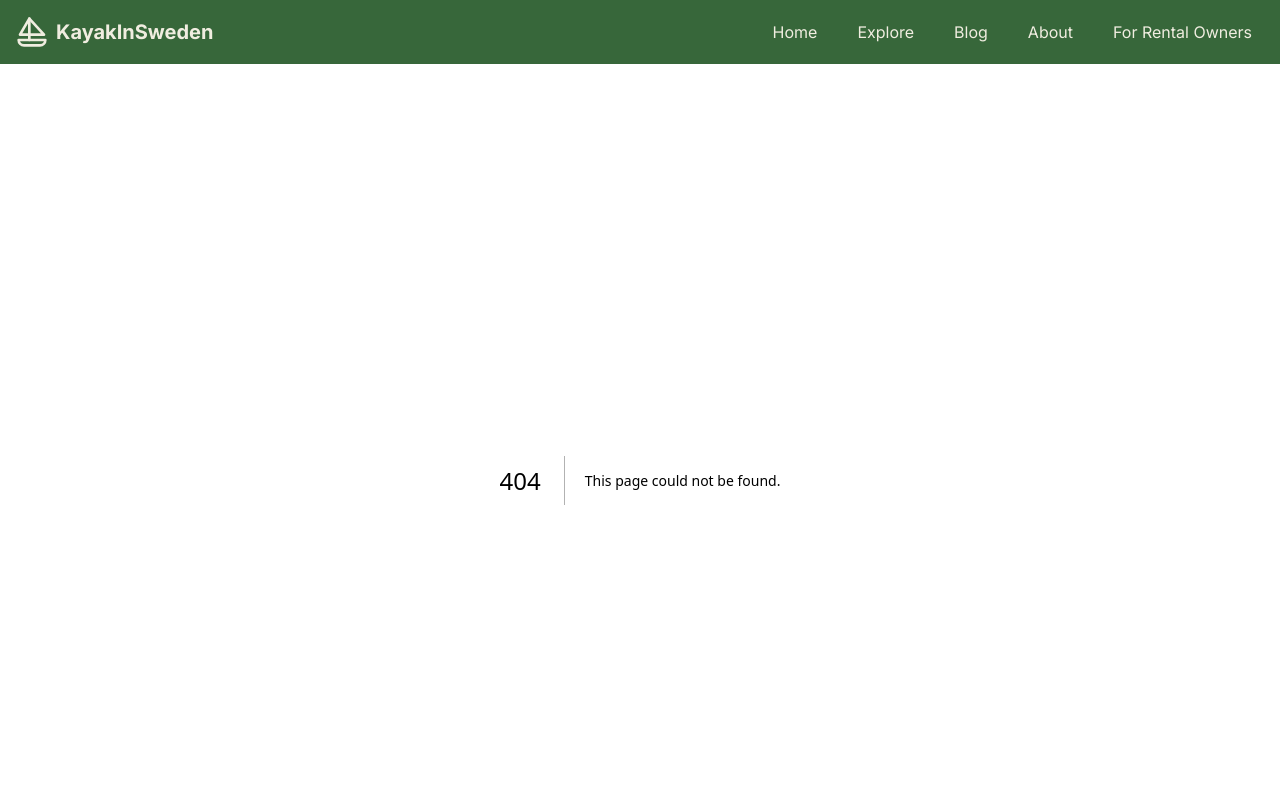
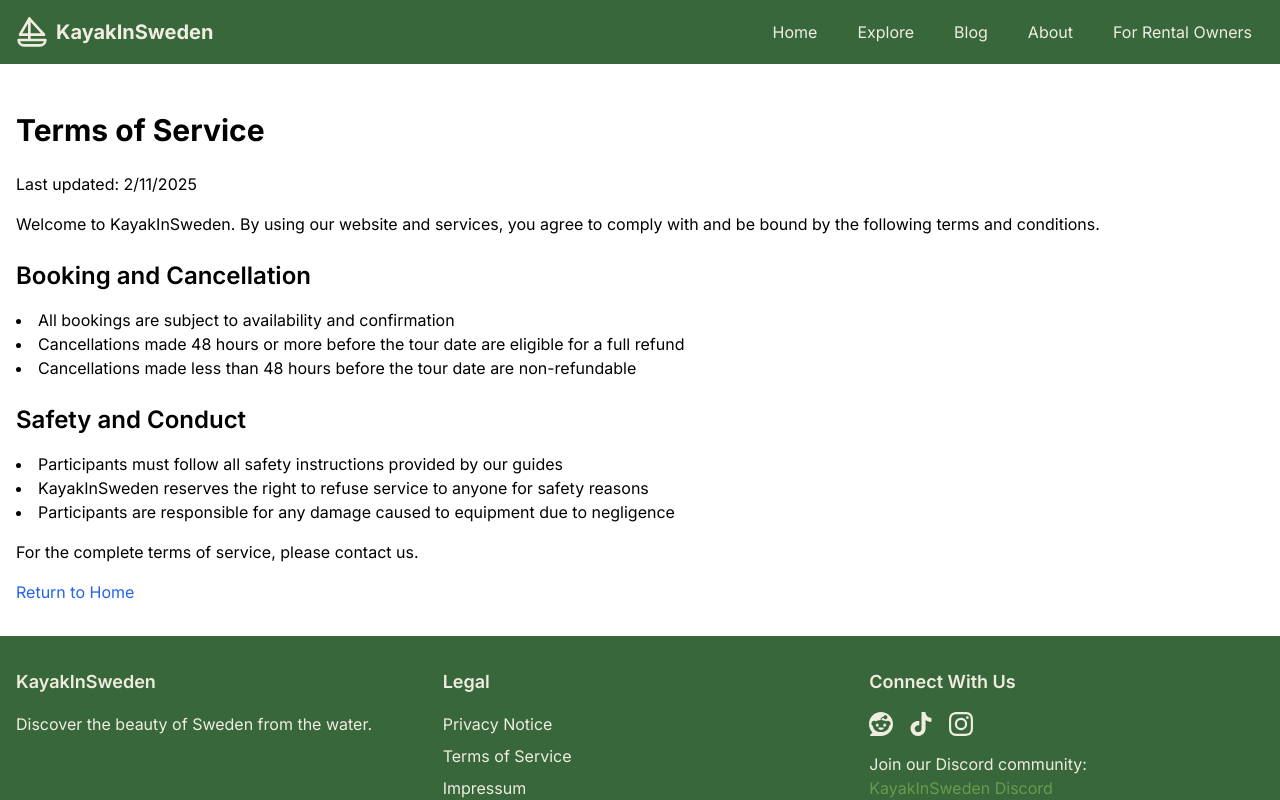
Before and after one commit to HannesEnsbacher/paddleelk, a Next.js app: page /terms in a window 1280 px wide. Before the commit this address had no page. Shown: the top 800 px of the page. Built offline with nearby package versions, Linux system fonts and the light colour scheme.

Commit message:
Created first drafts of contact, impressum, terms and privacy

```diff
--- /dev/null
+++ b/app/(legal)/contact/page.tsx
@@ -0,0 +1,29 @@
+import Link from "next/link"
+
+export default function About() {
+    return (
+        <div className="container mx-auto px-4 py-8">
+            <h1 className="text-3xl font-bold mb-6">Contact Us</h1>
+            <p className="mb-4">
+                We'd love to hear from you! If you have any questions about our kayak tours or need assistance with a booking,
+                please don't hesitate to get in touch.
+            </p>
+            <div className="mb-6">
+                <h2 className="text-2xl font-semibold mb-2">Contact Information</h2>
+                <p className="mb-1">Email: info@kayakinsweden.com</p>
+                <p className="mb-1">Address: Kayakvägen 123, 123 45 Stockholm, Sweden</p>
+            </div>
+            <div className="mb-6">
+                <h2 className="text-2xl font-semibold mb-2">Business Hours</h2>
+                <p className="mb-1">Monday - Friday: 9:00 AM - 5:00 PM</p>
+                <p className="mb-1">Saturday - Sunday: 10:00 AM - 4:00 PM</p>
+            </div>
+            <p className="mb-4">
+                For urgent matters outside of business hours, please email us, and we'll get back to you as soon as possible.
+            </p>
+            <Link href="/" className="text-blue-600 hover:underline">
+                Return to Home
+            </Link>
+        </div>
+    )
+}
--- /dev/null
+++ b/app/(legal)/impressum/page.tsx
@@ -0,0 +1,26 @@
+import Link from "next/link"
+
+export default function Impressum() {
+    return (
+        <div className="container mx-auto px-4 py-8">
+            <h1 className="text-3xl font-bold mb-6">Impressum</h1>
+            <h2 className="text-2xl font-semibold mt-6 mb-4">Company Information</h2>
+            <p className="mb-2">KayakInSweden AB</p>
+            <p className="mb-2">Kayakvägen 123</p>
+            <p className="mb-2">123 45 Stockholm</p>
+            <p className="mb-2">Sweden</p>
+            <h2 className="text-2xl font-semibold mt-6 mb-4">Contact</h2>
+            <p className="mb-2">Phone: +46 123 456 789</p>
+            <p className="mb-2">Email: info@kayakinsweden.com</p>
+            <h2 className="text-2xl font-semibold mt-6 mb-4">Legal Information</h2>
+            <p className="mb-2">Registered in Sweden</p>
+            <p className="mb-2">Company Registration Number: 123456-7890</p>
+            <p className="mb-2">VAT ID: SE123456789001</p>
+            <h2 className="text-2xl font-semibold mt-6 mb-4">Responsible for Content</h2>
+            <p className="mb-2">Sven Svensson, CEO</p>
+            <Link href="/" className="text-blue-600 hover:underline">
+                Return to Home
+            </Link>
+        </div>
+    )
+}
--- /dev/null
+++ b/app/(legal)/privacy/page.tsx
@@ -0,0 +1,31 @@
+import Link from "next/link"
+
+export default function PrivacyPolicy() {
+    return (
+        <div className="container mx-auto px-4 py-8">
+            <h1 className="text-3xl font-bold mb-6">Privacy Policy</h1>
+            <p className="mb-4">Last updated: {new Date().toLocaleDateString()}</p>
+            <p className="mb-4">
+                At KayakInSweden, we are committed to protecting your privacy and ensuring the security of your personal
+                information. This Privacy Policy outlines how we collect, use, and safeguard your data when you use our website
+                and services.
+            </p>
+            <h2 className="text-2xl font-semibold mt-6 mb-4">Information We Collect</h2>
+            <ul className="list-disc list-inside mb-4">
+                <li>Personal information (name, email address, phone number)</li>
+                <li>Booking details (dates, kayak preferences, group size)</li>
+                <li>Payment information (processed securely through our payment provider)</li>
+            </ul>
+            <h2 className="text-2xl font-semibold mt-6 mb-4">How We Use Your Information</h2>
+            <ul className="list-disc list-inside mb-4">
+                <li>To process and manage your kayak tour bookings</li>
+                <li>To communicate with you about your reservations and provide customer support</li>
+                <li>To send you promotional offers and newsletters (with your consent)</li>
+            </ul>
+            <p className="mb-4">For more detailed information about our privacy practices, please contact us.</p>
+            <Link href="/" className="text-blue-600 hover:underline">
+                Return to Home
+            </Link>
+        </div>
+    )
+}
--- /dev/null
+++ b/app/(legal)/terms/page.tsx
@@ -0,0 +1,30 @@
+import Link from "next/link"
+
+export default function TermsOfService() {
+    return (
+        <div className="container mx-auto px-4 py-8">
+            <h1 className="text-3xl font-bold mb-6">Terms of Service</h1>
+            <p className="mb-4">Last updated: {new Date().toLocaleDateString()}</p>
+            <p className="mb-4">
+                Welcome to KayakInSweden. By using our website and services, you agree to comply with and be bound by the
+                following terms and conditions.
+            </p>
+            <h2 className="text-2xl font-semibold mt-6 mb-4">Booking and Cancellation</h2>
+            <ul className="list-disc list-inside mb-4">
+                <li>All bookings are subject to availability and confirmation</li>
+                <li>Cancellations made 48 hours or more before the tour date are eligible for a full refund</li>
+                <li>Cancellations made less than 48 hours before the tour date are non-refundable</li>
+            </ul>
+            <h2 className="text-2xl font-semibold mt-6 mb-4">Safety and Conduct</h2>
+            <ul className="list-disc list-inside mb-4">
+                <li>Participants must follow all safety instructions provided by our guides</li>
+                <li>KayakInSweden reserves the right to refuse service to anyone for safety reasons</li>
+                <li>Participants are responsible for any damage caused to equipment due to negligence</li>
+            </ul>
+            <p className="mb-4">For the complete terms of service, please contact us.</p>
+            <Link href="/" className="text-blue-600 hover:underline">
+                Return to Home
+            </Link>
+        </div>
+    )
+}
```
